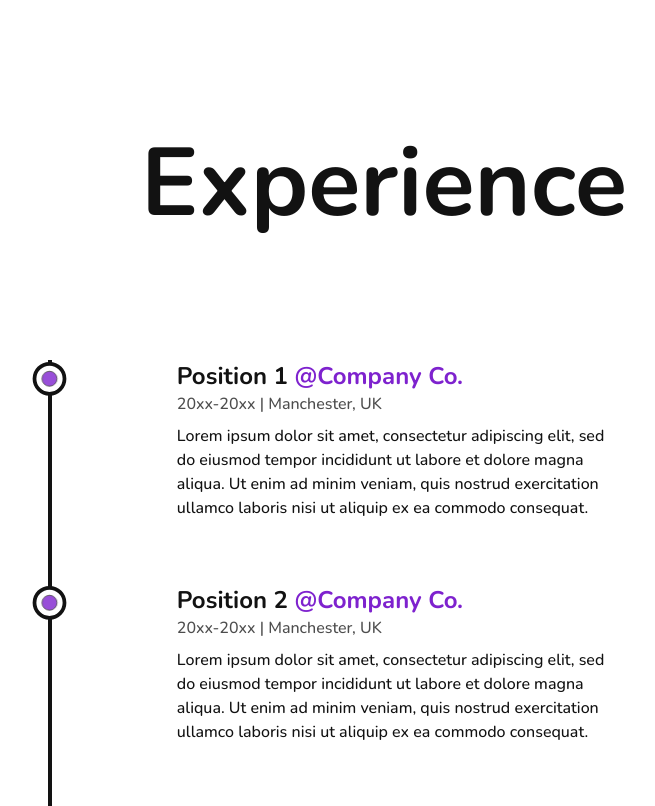
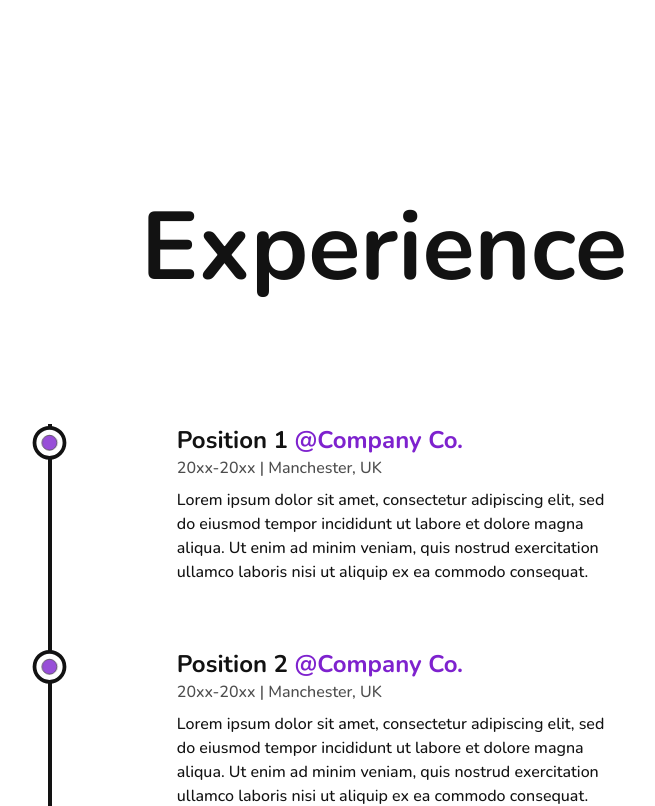
Before and after one commit to tran28/rico-naylor, a Next.js app: page /about in a window 1280 px wide. Shown: the part 540-1346 px from the top of the page, without its empty margins (256-911 px from the left). Built offline with nearby package versions, Linux system fonts and the light colour scheme.

Commit message:
clean up global colours

```diff
--- a/components/Experience.js
+++ b/components/Experience.js
@@ -33,7 +33,7 @@ const Experience = () => {
 
     return (
         <>
-            <div className='my-32'>
+            <div className='my-48'>
                 <h2 className='font-bold text-8xl mb-32 w-full text-center'>Experience</h2>
                 <div ref={ref} className='w-[75%] mx-auto relative'>
                     <motion.div
--- a/components/Footer.js
+++ b/components/Footer.js
@@ -15,12 +15,12 @@ const FooterLink = ({ href, title, className, selectedColor }) => {
 
 const Footer = () => {
     return (
-        <footer className={`${bebas_neue.variable} font-bebas w-full px-32 py-8 text-base flex items-center justify-between border-t-[1px] border-dark`}>
+        <footer className={`${bebas_neue.variable} font-bebas w-full px-32 py-8 text-base flex items-center justify-between`}>
             <span>© 2023 Rico & Assoc. All Rights Reserved.</span>
             <div>
                 <nav>
-                    <FooterLink href='/terms' title='Terms of Use' className='mx-4' selectedColor='bg-white' />
-                    <FooterLink href='/privacy' title='Privacy Policy' className='mx-4' selectedColor='bg-white' />
+                    <FooterLink href='/terms' title='Terms of Use' className='mx-4' selectedColor='bg-dark' />
+                    <FooterLink href='/privacy' title='Privacy Policy' className='mx-4' selectedColor='bg-dark' />
                 </nav>
             </div>
         </footer>
--- a/components/NavBar.js
+++ b/components/NavBar.js
@@ -51,7 +51,7 @@ const NavBar = () => {
                 })}
             </nav>
             <div className='absolute left-[50%] top-6 translate-x-[-50%]'>
-                <Logo colour={'#121212'} />
+                <Logo />
             </div>
 
             <nav className='flex items-center justify-center flex-wrap'>
--- a/pages/_app.js
+++ b/pages/_app.js
@@ -12,7 +12,7 @@ export default function App({ Component, pageProps }) {
         <meta name='viewport' content='width=device-width, initial-scale=1' />
         <link rel='icon' href='favicon.ico' />
       </Head>
-      <main className={`${nunito.variable} font-nunito bg-light text-dark w-full min-h-screen`}>
+      <main className={`${nunito.variable} font-nunito bg-light text-dark stroke-dark w-full min-h-screen`}>
         <NavBar />
         <Component {...pageProps} />
         <Footer />
--- a/pages/about.js
+++ b/pages/about.js
@@ -19,7 +19,7 @@ export default function About() {
                     <Layout>
                         <div className='grid w-full grid-cols-8 gap-24'>
                             <div className='col-span-5 flex flex-col items-start justify-start'>
-                                <h1 className={`${bebas_neue.variable} font-bebas mb-4 text-6xl font-bold uppercase text-dark`}>Your <span className='text-purple-700'>Real Estate Partner</span></h1>
+                                <h1 className={`${bebas_neue.variable} font-bebas mb-4 text-6xl font-bold uppercase`}>Your <span className='text-purple-700'>Real Estate Partner</span></h1>
                                 {AboutContent.text.map((paragraph, index) => {
                                     return (
                                         <p key={`${paragraph}-${index}`} className='font-medium my-2'>{paragraph}</p>
--- a/pages/index.js
+++ b/pages/index.js
@@ -31,7 +31,7 @@ export default function Home() {
         </Container>
       </main>
       <FadeInWhenVisible>
-        <main className='flex items-center justify-center w-full min-h-screen bg-secondary_light'>
+        <main className='flex items-center justify-center w-full min-h-[calc(100vh-100px)] bg-secondary_light'>
           <Container>
             <Layout>
               <div className='flex items-center justify-between w-full gap-24'>
--- a/tailwind.config.js
+++ b/tailwind.config.js
@@ -16,11 +16,16 @@ module.exports = {
         nunito: ['var(--font-nunito)', ...fontFamily.sans]
       },
       colors: {
-        dark: '#121212',
         light: '#FFFFFF',
         secondary_light: '#F1F1F1',
-        accent_green: '#95A991',
-        accent_red: '#F3254E'
+        accent_light: '#9333EA',
+
+        dark: '#121212',
+        secondary_dark: '#393226',
+        accent_dark: '#95A991',
+
+        light_brown: '#8F6E5D',
+        dark_brown: '#60574A'
       }
     },
   },
```
Also changed, not shown: components/Logo.js (+1 -4 lines).
